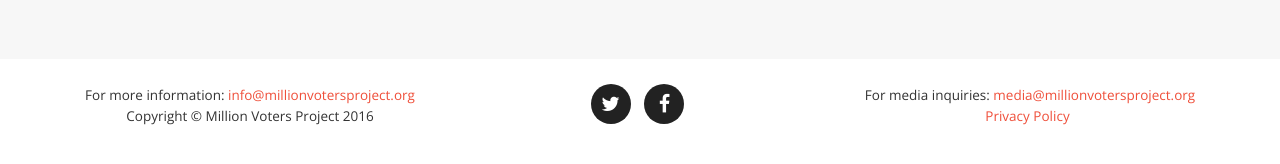
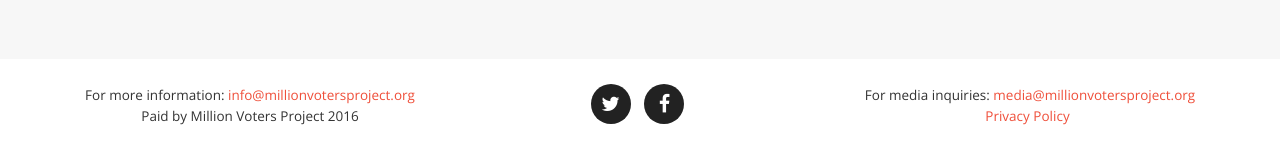
Before and after one commit to presente/mvp, a Jekyll site: the page built from index.html, in a window 1280 px wide and 900 px high, scrolled down 3727 px. Shown: the part 725-889 px from the top of the window. Built offline with Jekyll 4.4.1, drawn with Linux system fonts in a browser that asks for light colours; some web fonts are replaced; a script that is not in the unit is left out.

Commit message:
paid by line

```diff
--- a/_includes/footer.html
+++ b/_includes/footer.html
@@ -4,7 +4,7 @@
                 <div class="col-md-4">
                     <span style="font-size:.9em;"> For more information: <a href="mailto:info@millionvotersproject.org">info@millionvotersproject.org</a></span>
                     <br/>
-                    <span style="font-size:.9em;">Copyright &copy; {{ site.title }} {{ 'now' | date: "%Y" }}</span>
+                    <span style="font-size:.9em;">Paid by {{ site.title }} {{ 'now' | date: "%Y" }}</span>
                 </div>
                 <div class="col-md-4">
                     <ul class="list-inline social-buttons">
@@ -45,7 +45,7 @@
                     </div>
                 </div>
                 <!-- Terms Modal -->
-                <div class="modal fade" id="termModal" role="dialog">
+                <!-- <div class="modal fade" id="termModal" role="dialog">
                     <div class="modal-dialog modal-lg">
                         <div class="modal-content">
                             <div class="modal-header">
@@ -58,7 +58,7 @@
                             </div>
                         </div>
                     </div>
-                </div>
+                </div> -->
             </div>
         </div>
     </footer>
```
